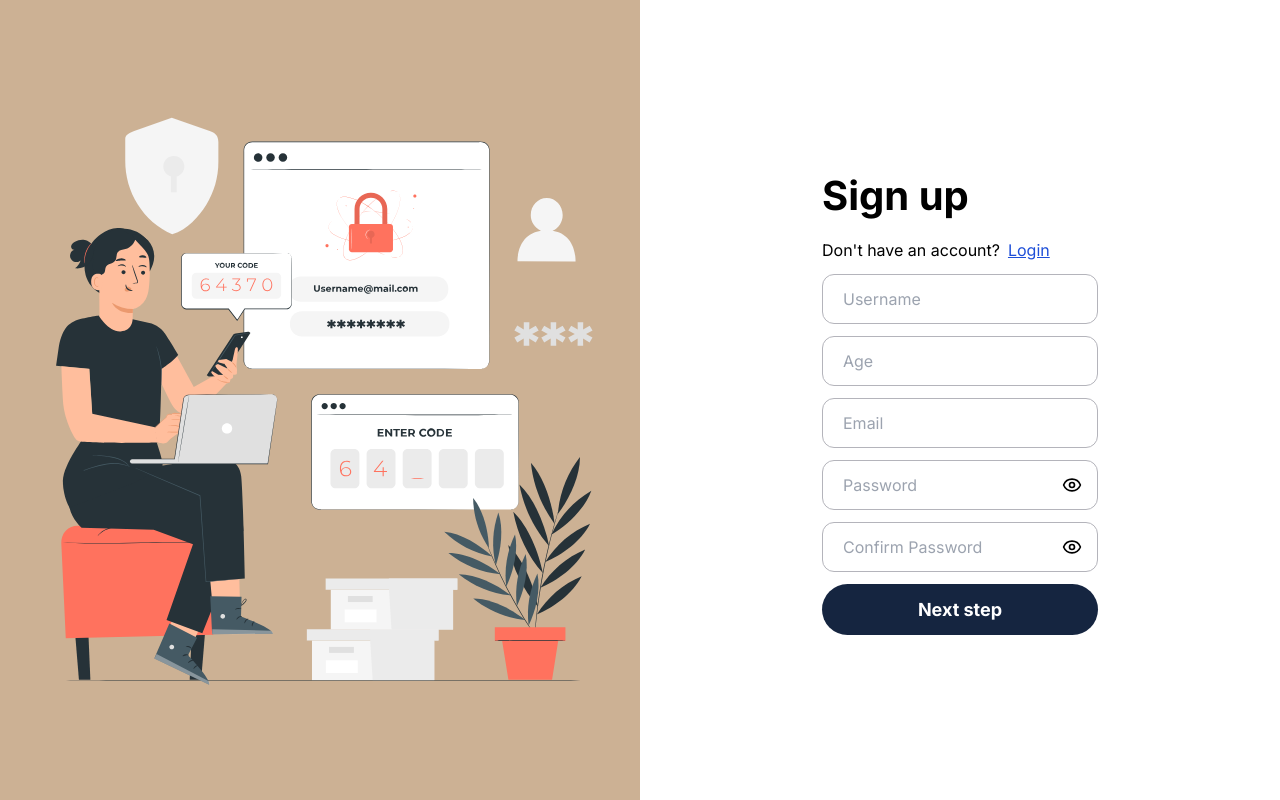
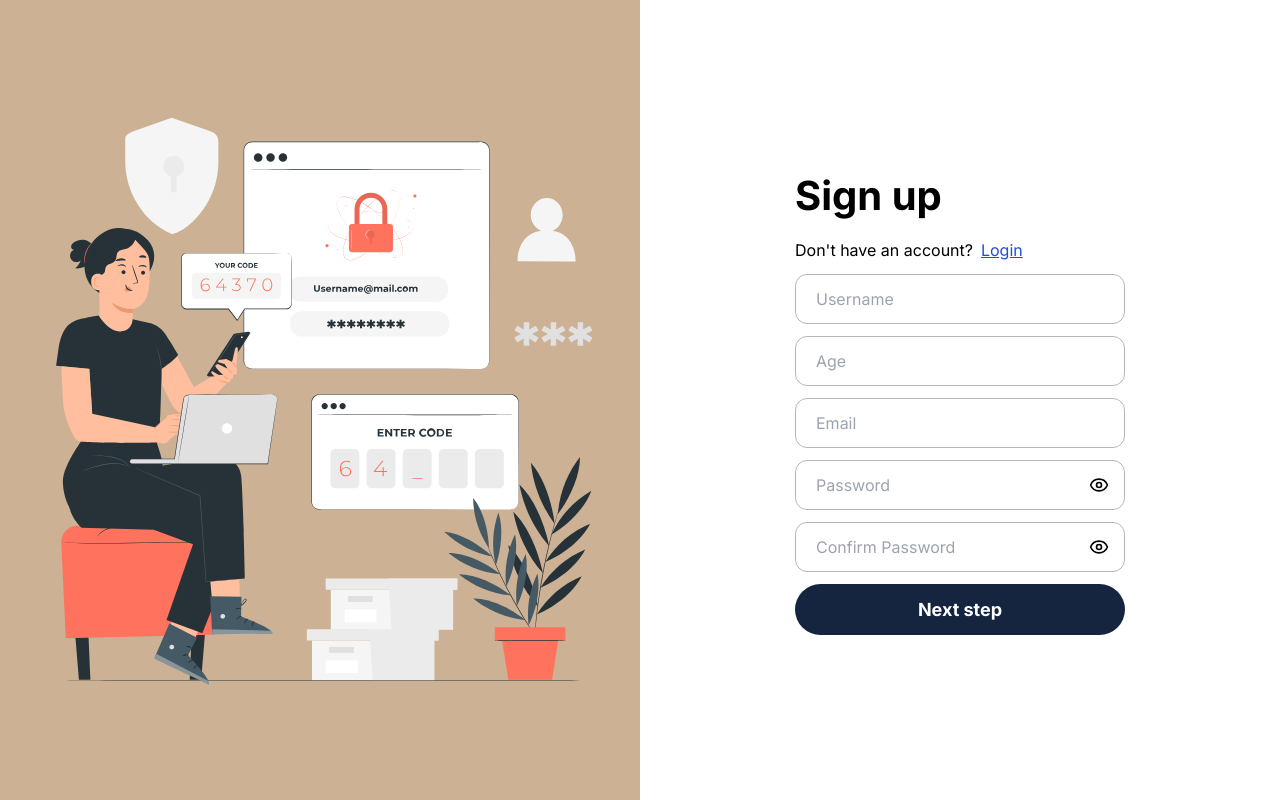
Before and after one commit to ErgashevNur/Weblibrary, a React (Vite) app: page /register in a window 1280 px wide. Built offline with nearby package versions, Linux system fonts and the light colour scheme.

Commit message:
some fixed errors and cleaning for register page

```diff
--- a/src/pages/Register.jsx
+++ b/src/pages/Register.jsx
@@ -105,7 +105,7 @@ export const Register = () => {
         alt="sign up page image"
       />
 
-      <div className="mx-auto bg-white text-black space-y-3">
+      <div className="mx-auto bg-white text-black space-y-3 max-w-[330px] w-full">
         <h2 className="font-extrabold text-[40px]">Sign up</h2>
 
         <p>
@@ -115,7 +115,7 @@ export const Register = () => {
           </Link>
         </p>
 
-        <div className="flex flex-col max-w-[330px] w-full space-y-3">
+        <div className="flex flex-col w-full space-y-3">
           <input
             name="memberName"
             type="text"
```
